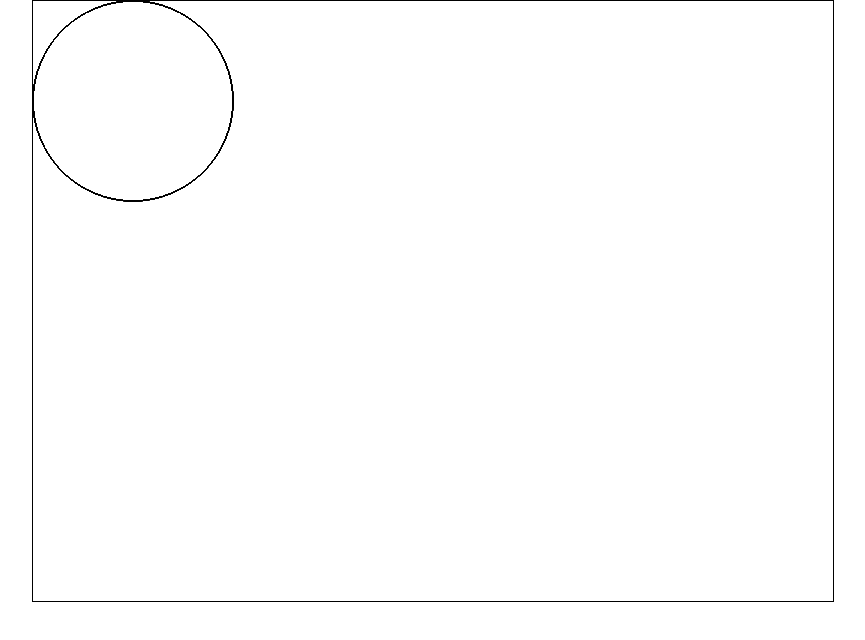
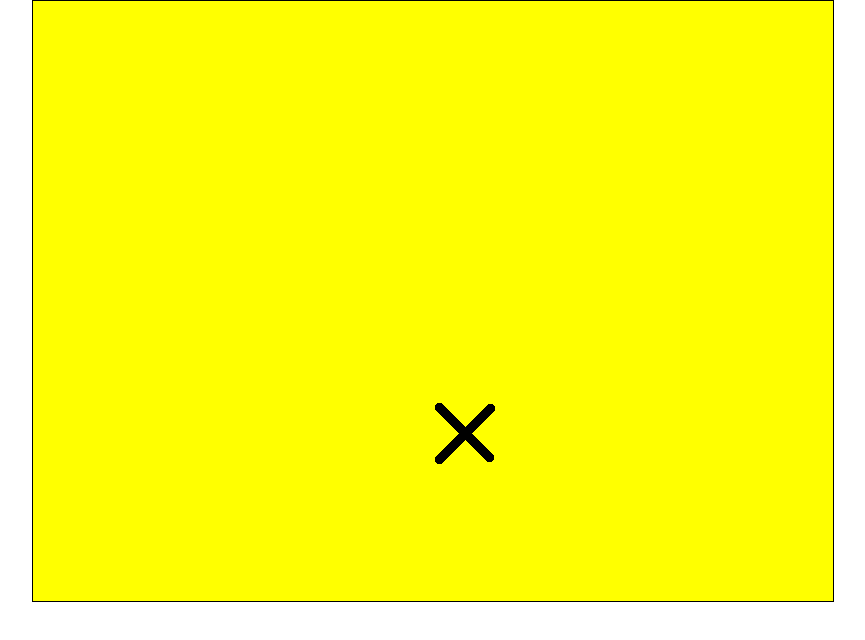
Before and after one commit to ArmchairArmada/LD43, a plain HTML site: page src/index.htm in a window 1280 px wide. Shown: the whole page, without its empty margins (207-1072 px from the left). Drawn offline with Linux system fonts and the light colour scheme.

Commit message:
Asset management and sprites

```diff
--- a/src/index.htm
+++ b/src/index.htm
@@ -3,7 +3,10 @@
     <head>
         <title>Ludum Dare 43</title>
         <link rel="stylesheet" type="text/css" href="assets/style.css">
+        <script type="text/javascript" src="js/services.js"></script>
         <script type="text/javascript" src="js/game_state.js"></script>
+        <script type="text/javascript" src="js/assets.js"></script>
+        <script type="text/javascript" src="js/sprites.js"></script>
         <script type="text/javascript" src="js/main.js"></script>
     </head>
     <body>
--- /dev/null
+++ b/src/js/assets.js
@@ -0,0 +1,33 @@
+function AssetManager(assetBase, doneCallback) {
+    this.assetBase = assetBase;
+    this.doneCallback = doneCallback;
+    this.images = {};
+    this.assetsLoaded = 0;
+    this.assetCount = 0;
+}
+
+AssetManager.prototype.doneImageLoad = function() {
+    this.assetsLoaded++;
+    if (this.assetsLoaded === this.assetCount)
+        this.doneCallback();
+}
+
+AssetManager.prototype.load = function(assets) {
+    this.assetCount += assets.images.length;
+
+    for (var i=0; i<assets.images.length; i++) {
+        this.loadImage(assets.images[i]);
+    }
+};
+
+AssetManager.prototype.loadImage = function(name) {
+    var self = this;
+    var path = this.assetBase + name;
+    var image = new Image();
+    image.src = path;
+    image.addEventListener("load", function() {
+        console.log("Loaded image: " + path);
+        self.images[name] = image;
+        self.doneImageLoad();
+    });
+};
--- a/src/js/game_state.js
+++ b/src/js/game_state.js
@@ -35,19 +35,24 @@ GameStateIntro.prototype.loseFocus = function(oldState) {
 };
 
 GameStateIntro.prototype.update = function(ctx) {
-    ctx.beginPath();
-    ctx.arc(100, 100, 100, 0, 2*Math.PI);
-    ctx.stroke();
+    ctx.fillStyle = "#FF0000";
+    ctx.fillRect(0, 0, ctx.canvas.width, ctx.canvas.height);
 };
 
 
 // --------------------------------------------------------------------------------------------------------------------
 function GameStateTitle() {
     console.log("Creating Game State Title");
+    this.spriteManager = new SpriteManager();
 };
 
 GameStateTitle.prototype.gainFocus = function(oldState) {
     console.log("Game State Title gaining focus");
+    this.sprite = new Sprite();
+    this.sprite.image = services.assetManager.images["test.png"];
+    this.sprite.x = 100;
+    this.sprite.y = 100;
+    this.spriteManager.add(this.sprite);
 };
 
 GameStateTitle.prototype.loseFocus = function(oldState) {
@@ -55,4 +60,11 @@ GameStateTitle.prototype.loseFocus = function(oldState) {
 };
 
 GameStateTitle.prototype.update = function(ctx) {
+    ctx.fillStyle = "#FFFF00";
+    ctx.fillRect(0, 0, ctx.canvas.width, ctx.canvas.height);
+
+    this.sprite.x++;
+    this.sprite.y++;
+
+    this.spriteManager.draw(ctx, {x:0, y:0});
 };
--- a/src/js/main.js
+++ b/src/js/main.js
@@ -6,18 +6,30 @@ function main(canvasId) {
 
 // --------------------------------------------------------------------------------------------------------------------
 function Game(canvasId) {
+    var self = this;
+
     this.canvas = document.getElementById(canvasId);
     this.ctx = this.canvas.getContext("2d");
 
-    this.stateManager = new GameStateManager();
+    services.stateManager = new GameStateManager();
 
-    this.stateManager.addState("intro", new GameStateIntro());
-    this.stateManager.addState("title", new GameStateTitle());
+    services.stateManager.addState("intro", new GameStateIntro());
+    services.stateManager.addState("title", new GameStateTitle());
 
-    this.stateManager.switchState("intro");
+    services.stateManager.switchState("intro");
+
+    services.assetManager = new AssetManager("/assets/", function() {
+        services.stateManager.switchState("title");
+    });
+
+    services.assetManager.load({
+        "images": [
+            "test.png"
+        ]
+    });
 }
 
 Game.prototype.gameLoop = function() {
-    this.stateManager.update(this.ctx);
+    services.stateManager.update(this.ctx);
     window.requestAnimationFrame(this.gameLoop.bind(this));
 }
--- /dev/null
+++ b/src/js/services.js
@@ -0,0 +1 @@
+var services = {};
--- /dev/null
+++ b/src/js/sprites.js
@@ -0,0 +1,34 @@
+function SpriteManager() {
+    this.sprites = [];
+}
+
+SpriteManager.prototype.draw = function(ctx, camera) {
+    this.sprites.sort(function(a, b) {
+        return b.z - a.z;
+    });
+
+    for (var i=0; i<this.sprites.length; i++) {
+        this.sprites[i].draw(ctx, camera);
+    }
+};
+
+SpriteManager.prototype.add = function(sprite) {
+    this.sprites.push(sprite);
+};
+
+SpriteManager.prototype.remove = function(sprite) {
+    this.sprites.remove(sprite);
+};
+
+
+// --------------------------------------------------------------------------------------------------------------------
+function Sprite() {
+    this.x = 0;
+    this.y = 0;
+    this.z = 0;
+    this.image = null;
+}
+
+Sprite.prototype.draw = function(ctx, camera) {
+    ctx.drawImage(this.image, this.x - camera.x, this.y - camera.y);
+}
```
Also changed, not shown: src/assets/test.png (added).
